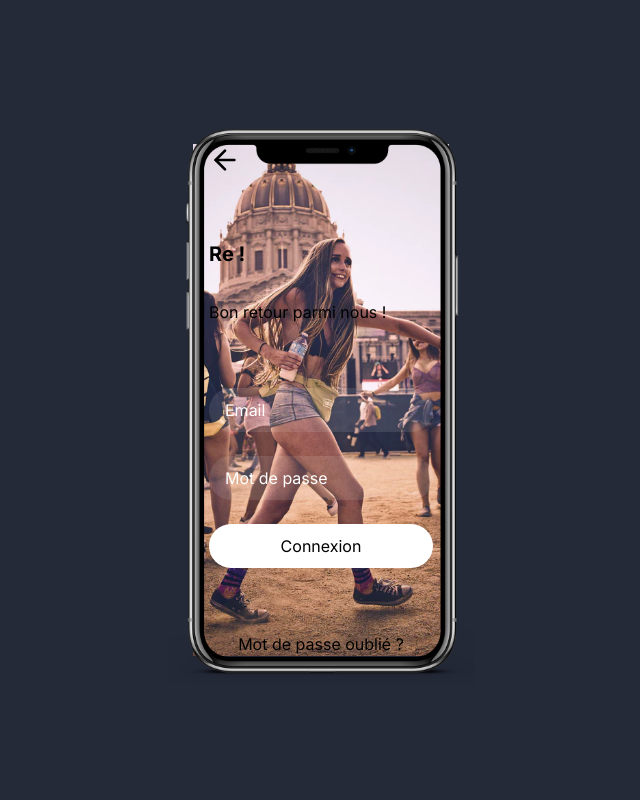
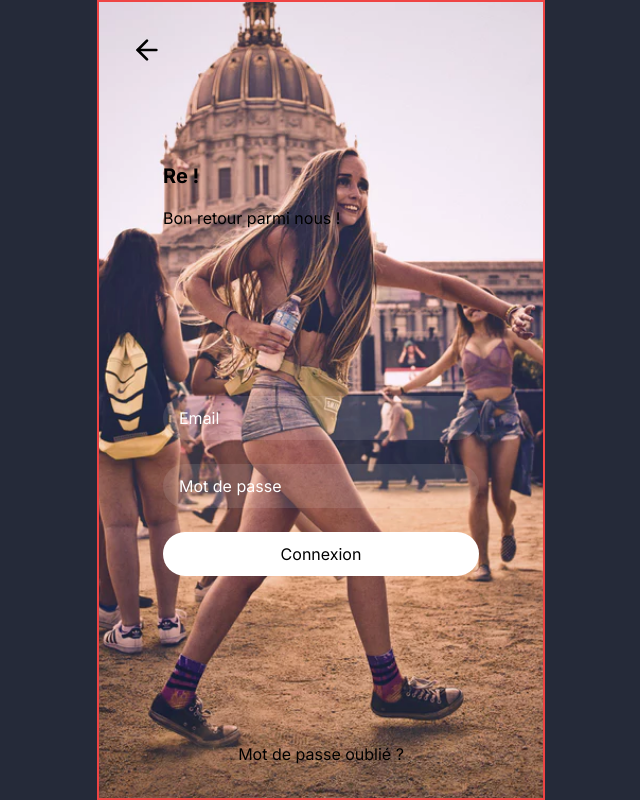
Before and after one commit to lgatibel/valse-poc, a Next.js app: page /login/email in a window 1280 px wide. Shown: the whole page, without its empty margins (319-959 px from the left). Built offline with nearby package versions, Linux system fonts and the light colour scheme.

Commit message:
fix layout for desktop

```diff
--- a/app/components/MobileContainer.tsx
+++ b/app/components/MobileContainer.tsx
@@ -8,8 +8,8 @@ interface Iprops {
 
 export default function MobileContainer({ children, bgColor = null }: PropsWithChildren<Iprops>) {
     return (
-        <main className="sm:p-8 flex flex-col items-center w-full">
-            <div className={`w-full sm:w-auto flex min-h-screen sm:min-h-[32rem] sm:max-h-[32rem] sm:aspect-mobile flex-col items-center relative`}>
+        <main className="sm:p-8 flex flex-col items-center w-full max-w-md max-h-screen border-2 border-red-500 relative aspect-mobile">
+            {/* <div className={`w-full sm:w-auto flex min-h-screen sm:min-h-[32rem] sm:max-h-[32rem] sm:aspect-mobile flex-col items-center relative`}>
                 <div className="hidden sm:block z-[-8]" style={{
                     position: "absolute",
                     width: "120%",
@@ -24,9 +24,9 @@ export default function MobileContainer({ children, bgColor = null }: PropsWithC
                         style={{
                             objectFit: 'cover',
                         }} />
-                </div>
+                </div> */}
                 {children}
-            </div>
+            {/* </div> */}
         </main>
     )
 }
--- a/app/components/Navigation/Navigation.tsx
+++ b/app/components/Navigation/Navigation.tsx
@@ -22,7 +22,7 @@ export default function Navigation({ action = 'back', className = '', backUrl }:
   }
 
   return (
-    <div className={`flex w-full justify-between ${className}`}>
+    <div className={`flex w-full justify-between aboslute ${className}`}>
       <button className="text-5xl cursor-pointer" onClick={handleBackButton}>
         {action === 'back' ?
           <Icon icon="FiArrowLeft" size={32} />
--- a/app/login/email/page.tsx
+++ b/app/login/email/page.tsx
@@ -10,11 +10,11 @@ import Navigation from "@/app/components/Navigation/Navigation"
 export default function LoginEmail() {
   return (
     <>
-     <BackgoundImage src={bgImage}/>
-      <div className="w-full flex flex-col flex-grow justify-around gap-16 pb-8 px-8 sm:pb-4 sm:px-4">
-        <Navigation />
-        <div className="flex flex-col gap-8">
-          <HeroTitle title="Re !" align="start"/>
+      <BackgoundImage src={bgImage} />
+      <Navigation />
+      <div className="w-full flex flex-col flex-grow justify-between gap-16 px-8">
+        <div className="flex flex-col gap-4 pt-24">
+          <HeroTitle title="Re !" align="start" />
           <p>Bon retour parmi nous !</p>
         </div>
         <div className="flex flex-col gap-6">
@@ -22,7 +22,10 @@ export default function LoginEmail() {
           <input type="password" className="placeholder:text-white bg-white/[.1] rounded-full px-4 py-2.5" placeholder="Mot de passe" />
           <ActionButton>connexion</ActionButton>
         </div>
-        <Link href="/forgot-password" className="text-center cursor-pointer">Mot de passe oublié ?</Link>
+        <div className="flex flex-col gap-6">
+
+          <Link href="/forgot-password" className="text-center cursor-pointer">Mot de passe oublié ?</Link>
+        </div>
       </div>
     </>
   )
--- a/app/page.tsx
+++ b/app/page.tsx
@@ -9,7 +9,7 @@ export default function Login() {
   return (
     <>
       <BackgoundImage src={bgImage} />
-      <div className="flex flex-col flex-grow gap-24 p-8 sm:p-4">
+      <div className="flex flex-col flex-grow gap-16 p-8 sm:p-4">
         <div className="flex flex-col flex-grow gap-6 items-center justify-end">
           <HeroTitle title="La musique au coeur de tes rencontres" />
           <p className="text-center">Découvre une nouvelle façon de faire des rencontre à travers la musique avec Valse.</p>
```
